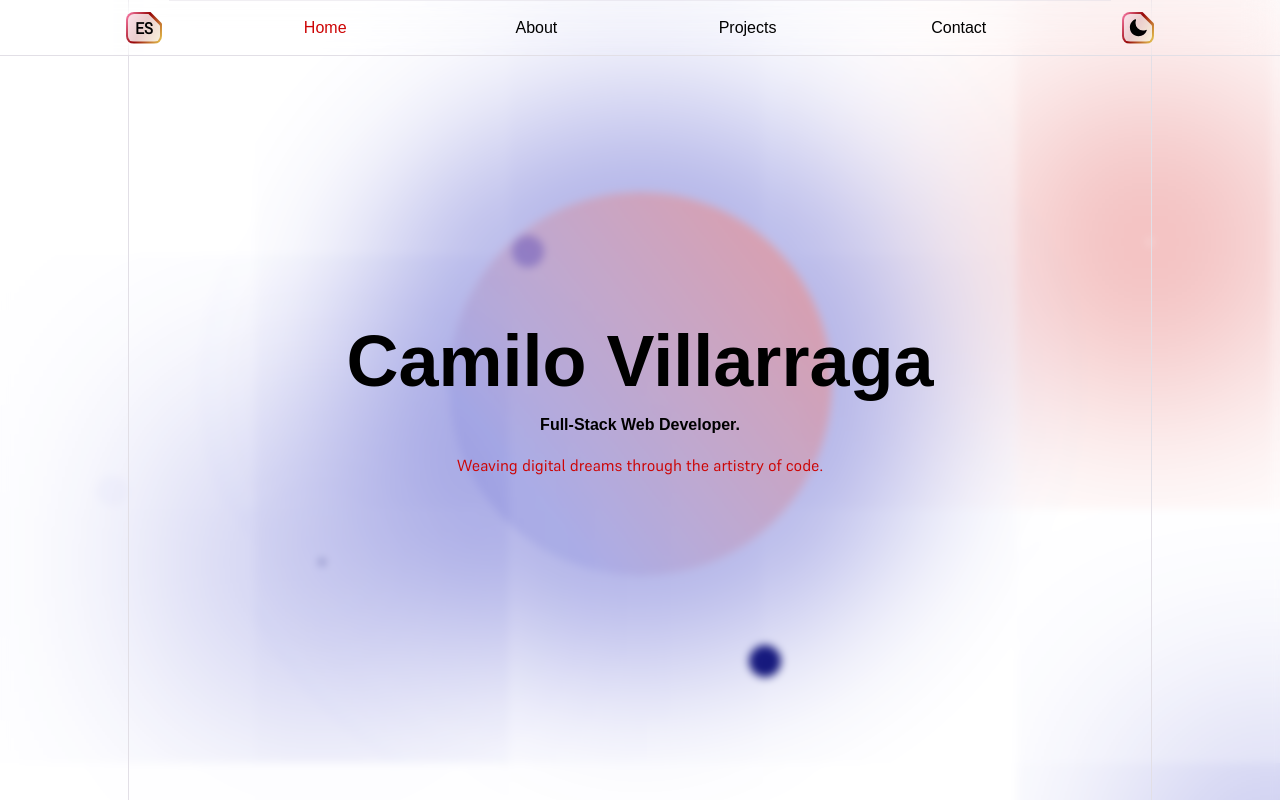
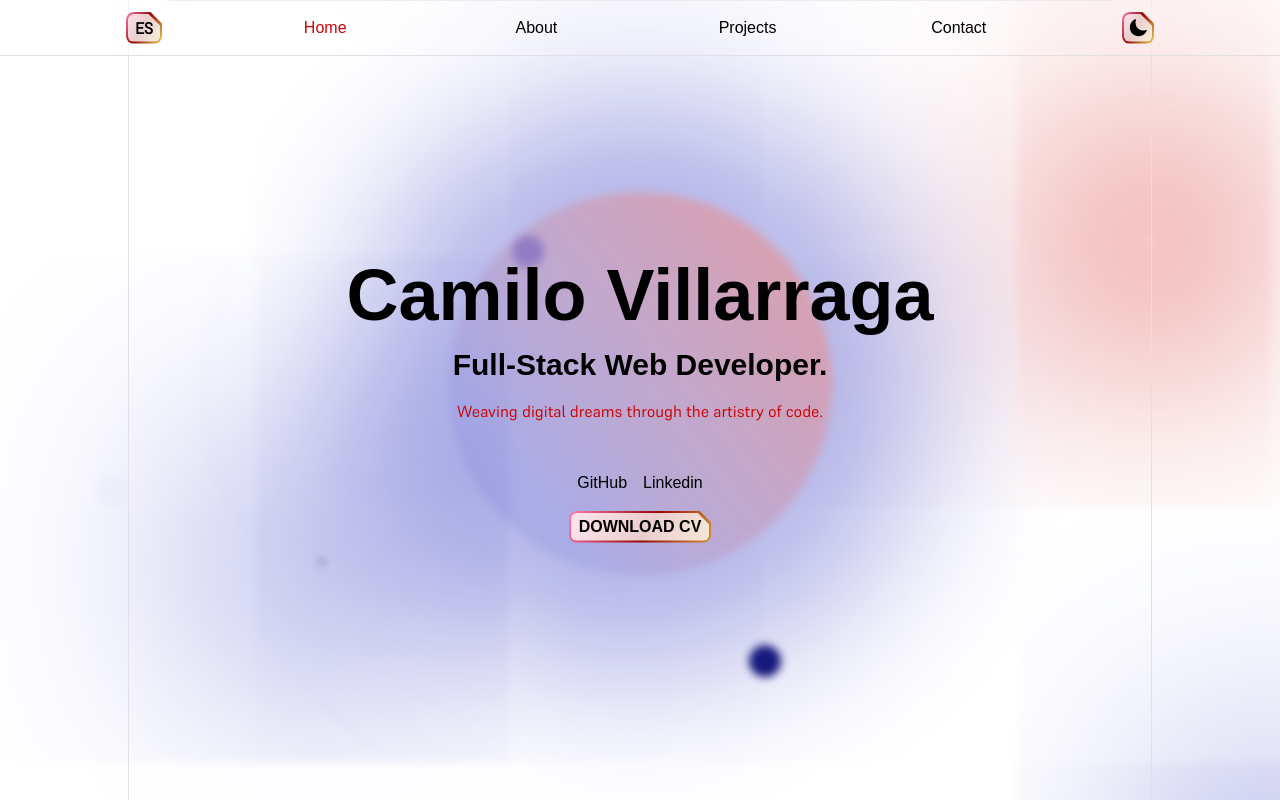
Before and after one commit to MaxDecapitars/MaxDecapitars, a React (Vite) app: page / in a window 1280 px wide. Shown: the top 800 px of the page. Built offline with nearby package versions, Linux system fonts and the light colour scheme; a web font is replaced by a local one.

Commit message:
Improving Home

```diff
--- a/src/components/About/index.tsx
+++ b/src/components/About/index.tsx
@@ -28,11 +28,7 @@ const About = () => {
         <Profile />
         <Skills />
       </motion.div>
-      <motion.div className="mt-8" {...animationTop}>
-        <Button onClick={handleDownloadCV}>
-          <span className="p-2">{btnText}</span>
-        </Button>
-      </motion.div>
+
     </Section>
   );
 };
--- a/src/components/Home/index.tsx
+++ b/src/components/Home/index.tsx
@@ -5,12 +5,18 @@ import SelectedPageContext from '@/context/SelectedPageContexts';
 import { SelectedPage } from '@/types/types';
 import { animationBottom } from '@/types/const';
 import Section from '@/components/shared/Section';
+import Button from '../shared/Button';
 
 const Home = () => {
   const { setSelectedPage } = useContext(SelectedPageContext);
   const { t } = useTranslation();
   const slogan = t('Home.slogan');
   const title = t('Home.title');
+  const btnText = t('About.download-cv');
+
+  const handleDownloadCV = () => {
+    window.open('./Camilo-Villarraga-CV.pdf', '_blank');
+  };
 
   return (
     <Section id={SelectedPage.Home}>
@@ -20,8 +26,31 @@ const Home = () => {
         {...animationBottom}
       >
         <strong className="text-5xl tablet:text-7xl">Camilo Villarraga</strong>
-        <strong>{title}</strong>
+        <strong className="text-2xl dark:text-primary-50 tablet:text-3xl">
+          {title}
+        </strong>
         <p className="text-primary-600 dark:text-primary-100">{slogan}</p>
+        <div className="mt-8 flex flex-row justify-center gap-4">
+          <a
+            href="https://github.com/MaxDecapitars"
+            target="_blank"
+            rel="noopener noreferrer"
+          >
+            GitHub
+          </a>
+          <a
+            href="https://www.linkedin.com/in/camilo-villarraga/?locale=en_US"
+            target="_blank"
+            rel="noopener noreferrer"
+          >
+            Linkedin
+          </a>
+        </div>
+        <div>
+          <Button onClick={handleDownloadCV}>
+            <span className="p-2">{btnText}</span>
+          </Button>
+        </div>
       </motion.h1>
     </Section>
   );
```
